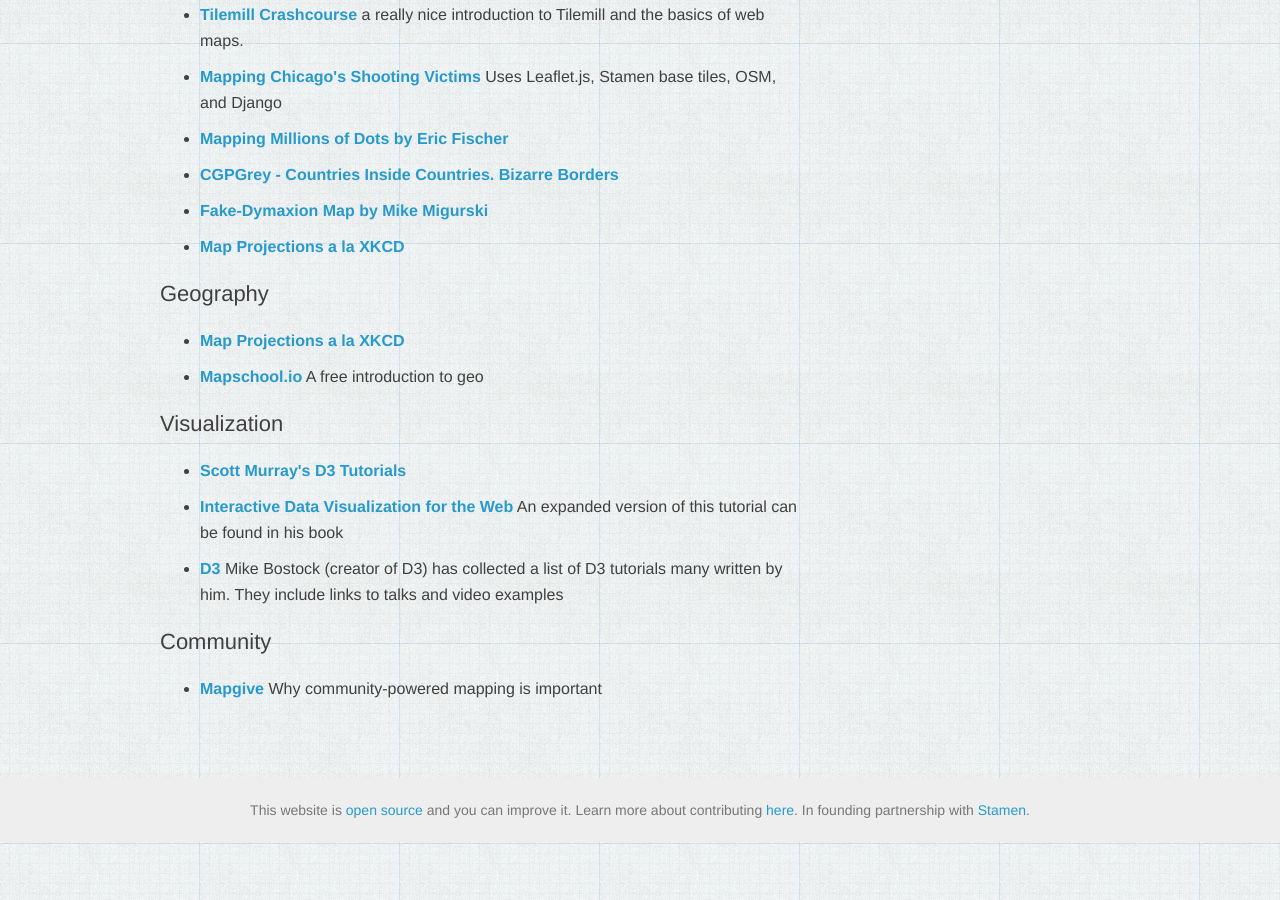
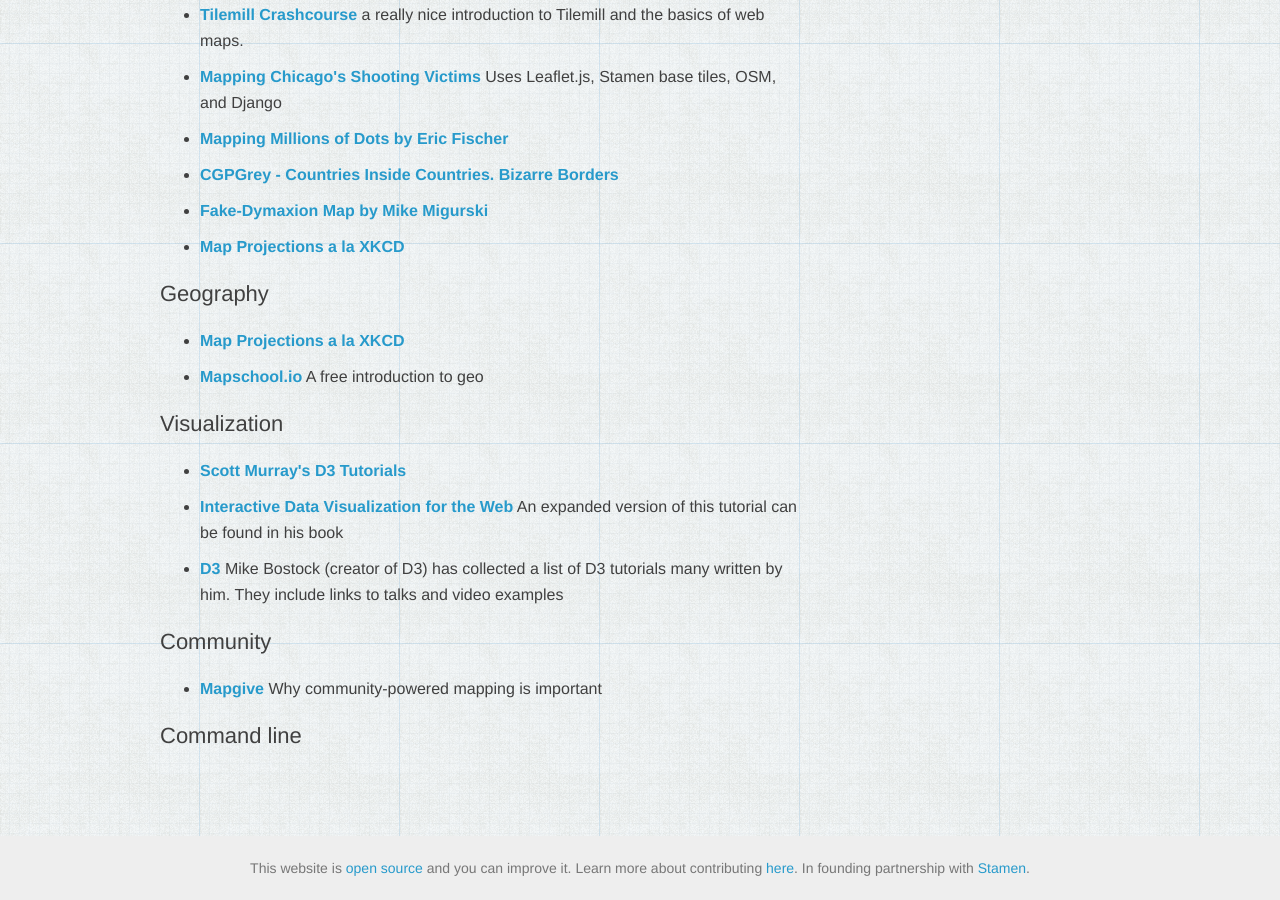
Before and after one commit to maptime/maptime.github.io, a Jekyll site: the page built from lessons-resources/index.html, in a window 1280 px wide and 900 px high, scrolled down 1756 px. Built offline with Jekyll 4.4.1, drawn with Linux system fonts in a browser that asks for light colours.

Commit message:
Introduced Command line tag

```diff
--- a/_data/tutorial-tags.yml
+++ b/_data/tutorial-tags.yml
@@ -5,3 +5,4 @@
 - Geography
 - Visualization
 - Community
+- Command line
```
